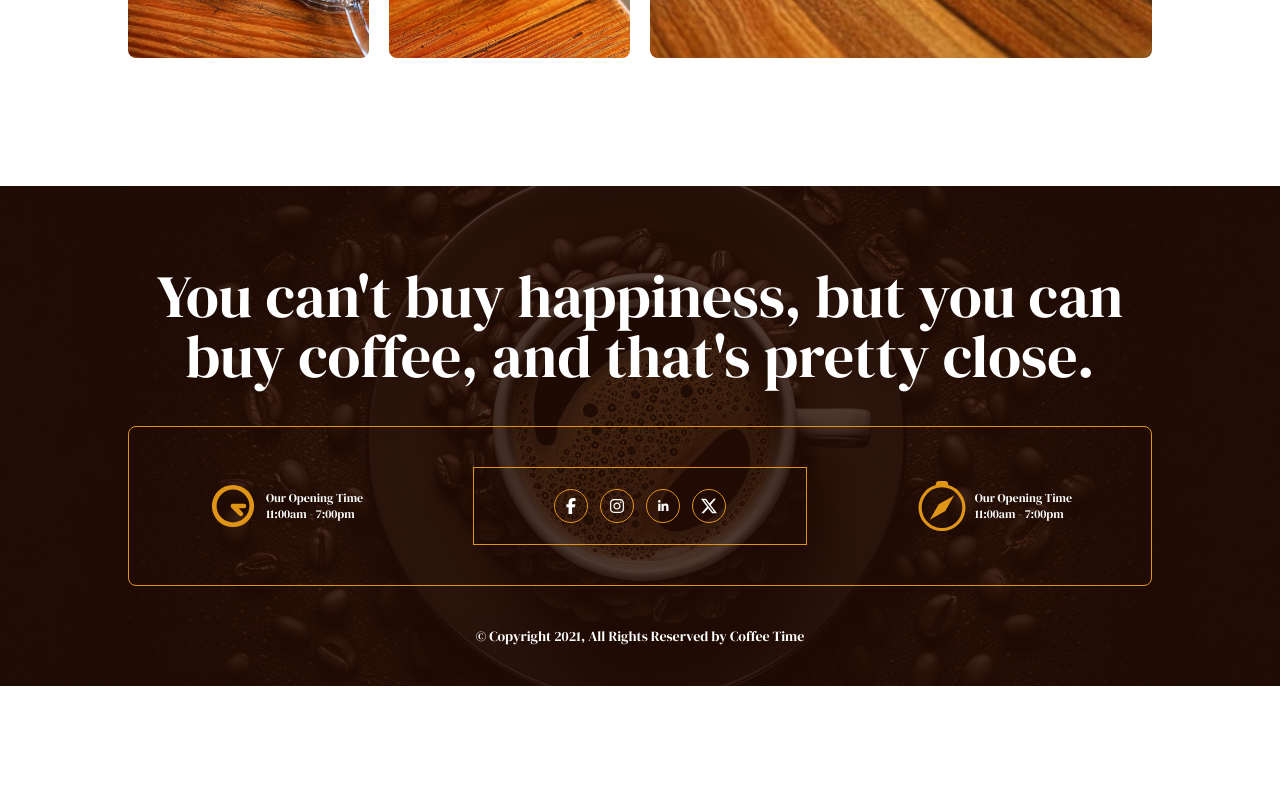
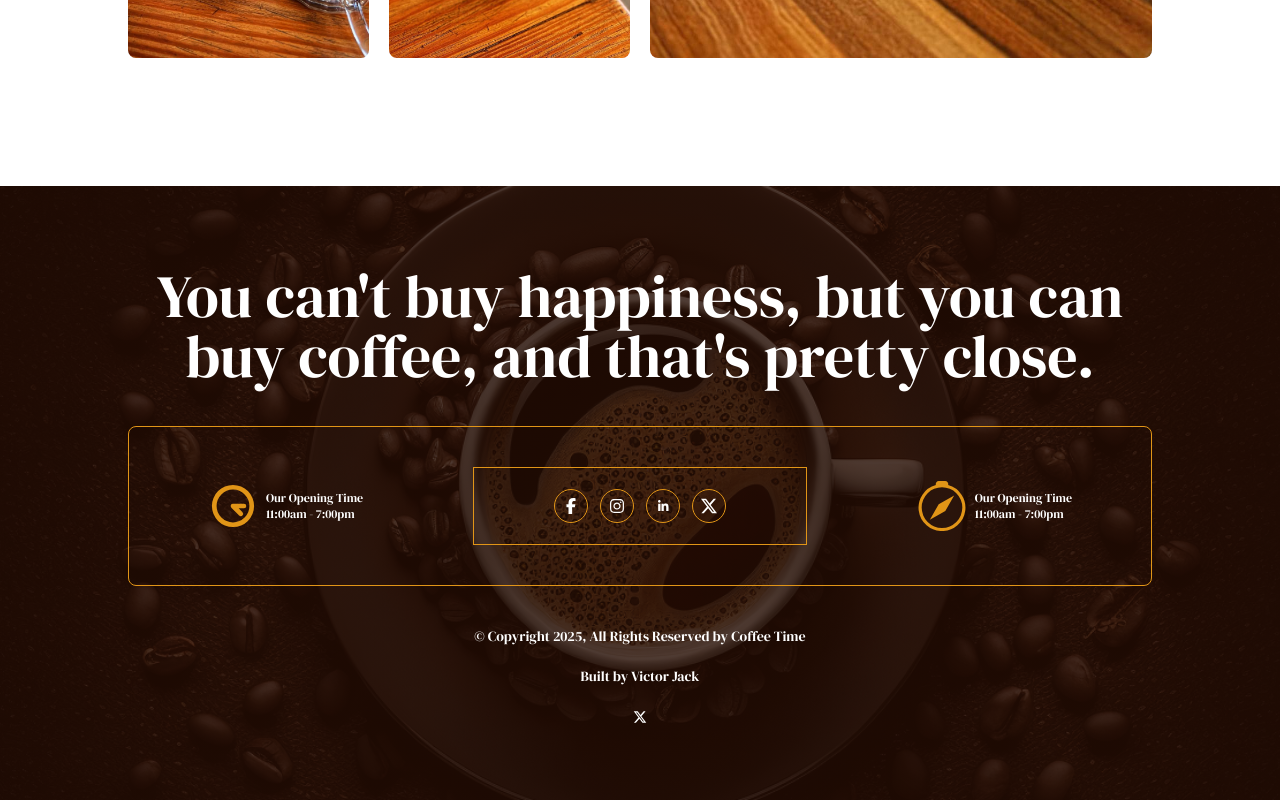
Before and after one commit to thedon-dev/cafe_site, a React (Vite) app: page / in a window 1280 px wide. Shown: the part 5051-5851 px from the top of the page. Before the commit the page ends 5737 px from the top, so only its background shows below. Built offline with nearby package versions, Linux system fonts and the light colour scheme.

Commit message:
footer details

```diff
--- a/src/components/Footer.tsx
+++ b/src/components/Footer.tsx
@@ -3,7 +3,7 @@ import { TiMediaFastForward } from "react-icons/ti";
 import bg_image from "../assets/FooterImage.png";
 import { PiClockAfternoonBold } from "react-icons/pi";
 import { BsCompass, BsTwitterX } from "react-icons/bs";
-import { FaFacebookF, FaInstagram } from "react-icons/fa6";
+import { FaFacebookF, FaInstagram, FaXTwitter } from "react-icons/fa6";
 import { LiaLinkedinIn } from "react-icons/lia";
 
 const Footer: React.FC = () => {
@@ -52,8 +52,17 @@ const Footer: React.FC = () => {
           </div>
         </div>
         <p className="text-sm text-center text-white mt-10">
-          © Copyright 2021, All Rights Reserved by Coffee Time
+          © Copyright 2025, All Rights Reserved by Coffee Time
         </p>
+        <div className="smallFont text-white text-sm py-5 text-center mt-10 lg:mt-0">
+          <p className="">Built by Victor Jack</p>
+          <p className="flex gap-2 justify-center">
+            <a href="https://x.com/iamvictorjack" className="mt-2 p-4">
+              {" "}
+              <FaXTwitter />{" "}
+            </a>
+          </p>
+        </div>
       </div>
     </footer>
   );
```
